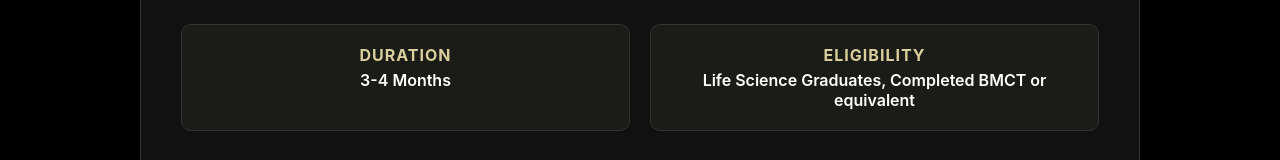
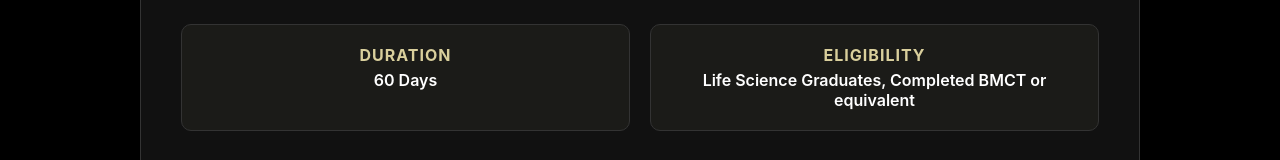
Before and after one commit to WebXtant-Org/Medify-hub, a React (Vite) app: page /course/amct in a window 1280 px wide. Shown: the part 423-583 px from the top of the page. Built offline with nearby package versions, Linux system fonts and the light colour scheme.

Commit message:
fix the small changes

```diff
--- a/src/data/courses.js
+++ b/src/data/courses.js
@@ -5,7 +5,7 @@ export const courses = [
         desc: "Start Your Career in Medical Coding from Scratch. Designed for beginners to build strong foundational knowledge.",
         fullDescription: "The Basic Medical Coding Training (BMCT) program is designed for beginners who want to build strong foundational knowledge in medical coding. It is ideal for freshers and acts as a stepping stone into the healthcare IT industry.",
         details: {
-            duration: "3 Months",
+            duration: "45 Days",
             eligibility: "Life Science Graduates, Nursing/Pharmacy Students, Paramedical Graduates, Freshers",
             curriculum: [
                 "Medical Terminology",
@@ -30,7 +30,7 @@ export const courses = [
         desc: "Upgrade Your Coding Knowledge to Industry Level. Designed to strengthen coding expertise beyond basic certification.",
         fullDescription: "The Advanced Medical Coding Training (AMCT) program is designed to strengthen coding expertise beyond basic certification levels and prepare candidates for real-time industry projects.",
         details: {
-            duration: "3-4 Months",
+            duration: "60 Days",
             eligibility: "Life Science Graduates, Completed BMCT or equivalent",
             curriculum: [
                 "Multi-Specialty Coding",
@@ -61,7 +61,7 @@ export const courses = [
         desc: "Build Your Career in the Global Healthcare Industry. Become a Globally Recognized Medical Coding Professional.",
         fullDescription: "The Certified Professional Coder (CPC) certification, accredited by AAPC, is the most respected credential in the medical coding field. This certification proves your expertise in converting medical reports into standardized codes used worldwide in healthcare billing and insurance processing. With CPC certification, you can unlock high-demand career opportunities in hospitals, insurance companies, healthcare BPOs, and global medical coding firms.",
         details: {
-            duration: "4-5 Months (2 Hours/Session)",
+            duration: "30 Days",
             eligibility: "Life Science Graduates, Medical & Paramedical Students, Pharmacy & Nursing Graduates",
             curriculum: [
                 "Medical Terminology & Anatomy",
```
